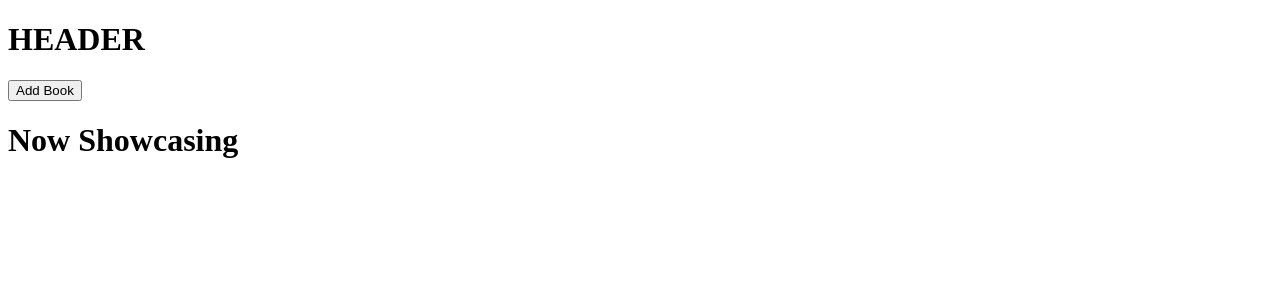
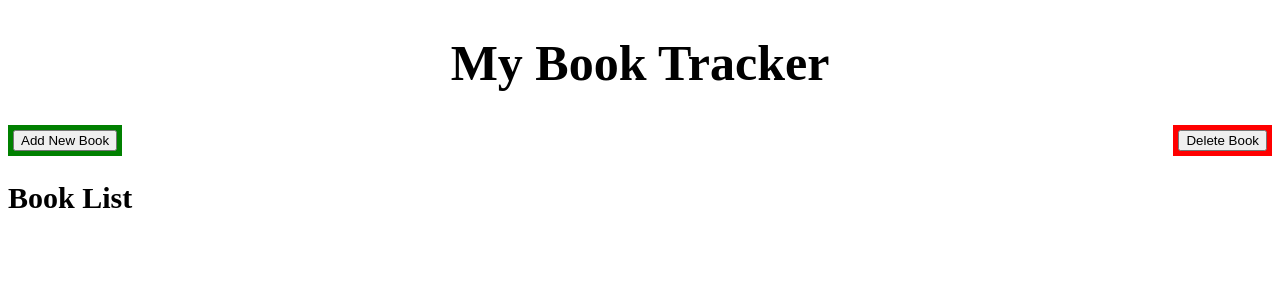
Before and after one commit to garethnottuccs/cs4500-fall2023, a Django app: page / in a window 1280 px wide. Shown: the top 300 px of the page. Run offline with Django 3.2, Linux system fonts and the light colour scheme.

Commit message:
Basic delete, home additions from Rilee

```diff
--- a/BookTrackerapp/templates/BookTrackerapp/home.html
+++ b/BookTrackerapp/templates/BookTrackerapp/home.html
@@ -1,14 +1,55 @@
 {% extends './base.html' %}
 
-{% block body %}
-<h1>HEADER</h1>
-<!-- Add Book Button, image is placeholder -->
-<p><a href="{% url 'add_book' %}">
-  <button>Add Book</button>
-<a></p>
+<!-- css for html code-->
+{% block head %}
+<style>
+
+h1{
+  text-align:center;
+  font-size: 50px;
+}
+
+.add_btn, .remove_btn {
+    display: inline-block;
+}
+
+.add_btn{
+  padding: 5px 5px;
+  background: green;
+}
+.delete_btn{
+  padding: 5px 5px;
+  background: red;
+  float: right;
+}
 
 
-<!-- Remove Book Button -->
+</style>
+{% endblock %}
+
+
+{% block body %}
+<h1>My Book Tracker</h1>
+
+
+<!-- Buttons div class -->
+
+<div class="buttons">
+  <div class='add_btn'>
+      <a href="{% url 'add_book' %}">
+          <button>Add New Book</button>
+      <a>
+  </div>
+
+  <div class='delete_btn'>
+      <a href="{% url 'delete_book' %}">
+          <button>Delete Book</button>
+      <a>
+  </div>
+
+</div>
+
+
 
 <!-- Display books as clickable titles and clickable pictures? -->
   <div class="container">
@@ -16,7 +57,7 @@
           <div class="col-12">
               <div class="row">
                   <div class="col-10 offset-2 m-5">
-                      <h1>Now Showcasing</h1>
+                    <h2 style="font-size:30px;">Book List</h2>
                   </div>
               </div>
               <div class="row">
@@ -38,4 +79,5 @@
           </div>
       </div>
   </div>
+
 {% endblock %}
--- a/BookTrackerapp/urls.py
+++ b/BookTrackerapp/urls.py
@@ -22,5 +22,6 @@ from BookTrackerapp import views
 urlpatterns = [
     path('admin/', admin.site.urls),
     path('add/', views.add_book.as_view(), name='add_book'),
-    path('', views.default_page.as_view(), name='default_page')
+    path('', views.default_page.as_view(), name='default_page'),
+    path('remove/', views.delete_book.as_view(), name='delete_book'),
 ]
--- a/BookTrackerapp/views.py
+++ b/BookTrackerapp/views.py
@@ -1,3 +1,11 @@
+from django.shortcuts import render
+from django.views.generic.edit import CreateView
+from django.views.generic import ListView
+from django.views.generic import DeleteView
+from .models import Book
+
+
+# Create your views here.
 from django.shortcuts import render
 from django.views.generic.edit import CreateView
 from django.views.generic import ListView
@@ -9,10 +17,13 @@ class add_book(CreateView):
     model = Book
     template_name = 'BookTrackerapp/book_add.html'
 
-
 class default_page(ListView):
     model = Book
     books = Book.objects.all()
     context = {'books': books}
     template_name = 'BookTrackerapp/home.html'
     #return render(CreateView, template_name, context)
+
+class delete_book(DeleteView):
+  model = Book
+  template_name = 'BookTrackerapp/delete_book.html'
```
